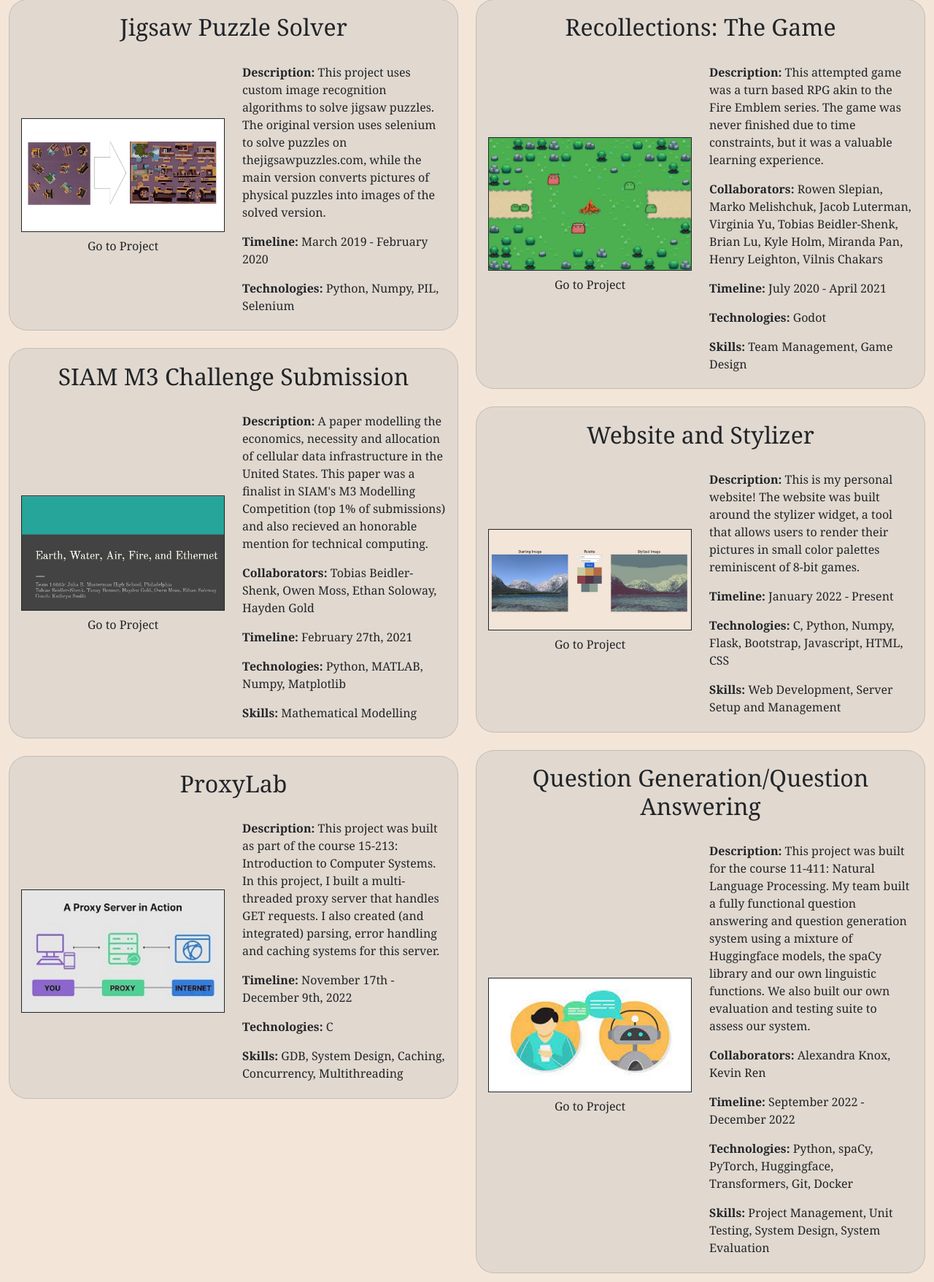
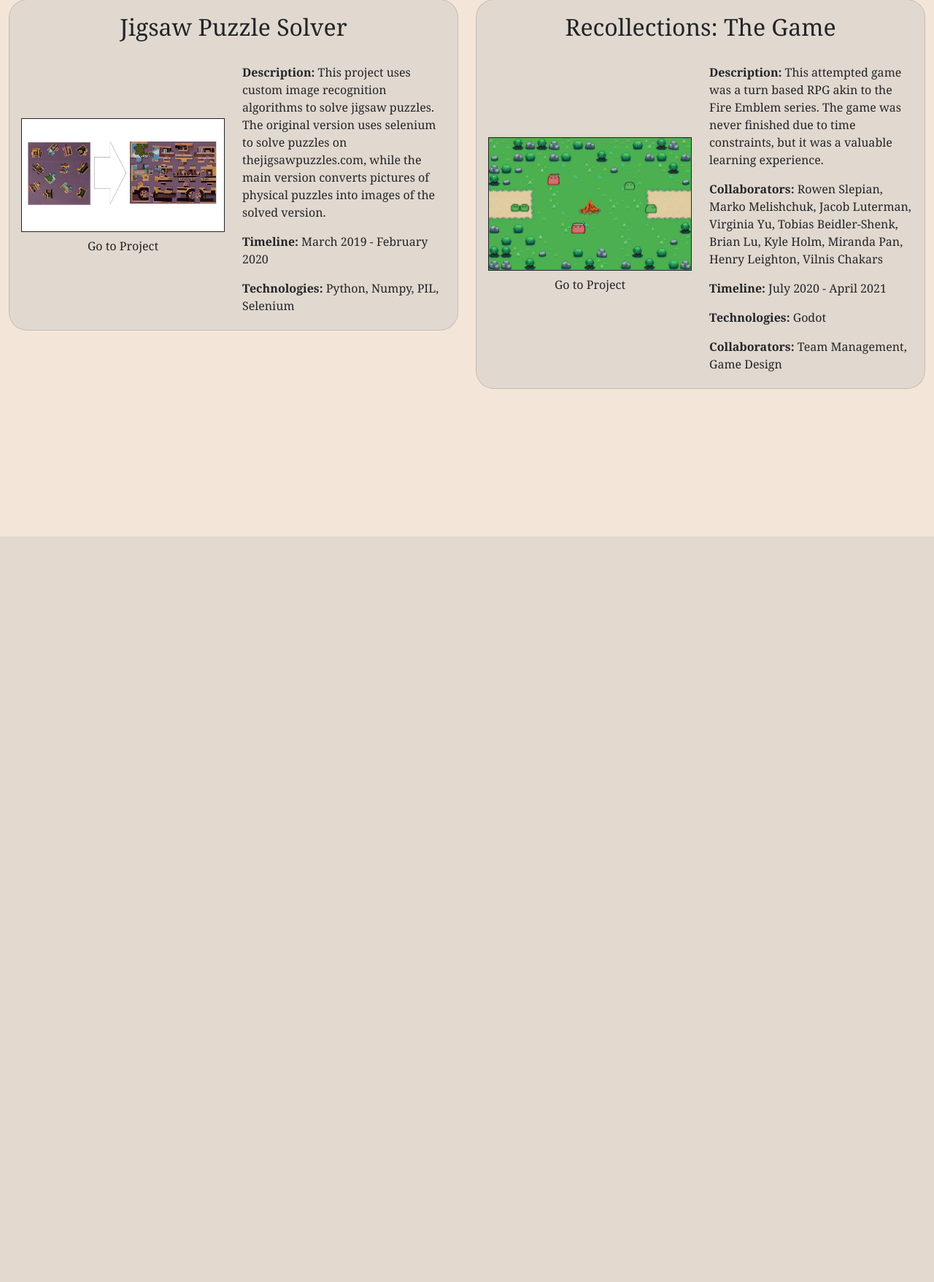
Before and after one commit to TBennur/website, a Flask app: page /projects in a window 1280 px wide. Shown: the part 65-1822 px from the top of the page at 73% size. After the commit the page ends 800 px from the top, so only its background shows below. Run offline with Flask 2, Linux system fonts and the light colour scheme; parts of the project's set-up code (start-up, migrations or seed data) failed here and were passed over; some libraries are stand-ins or nearby versions.

Commit message:
Started Templatizing Projects

```diff
--- a/website/app.py
+++ b/website/app.py
@@ -129,7 +129,9 @@
 # Projects page route
 @app.route("/projects")
 def projects():
-    return render_template("projects.html")
+    projects_stream = open(appUtilities.get_file_path("projects.yaml"), 'r')
+    context = yaml.safe_load(projects_stream)
+    return render_template("projects.html", **context)
 
 if __name__ == "__main__":
     app.run()
--- a/website/templates/projects.html
+++ b/website/templates/projects.html
@@ -14,124 +14,66 @@
       <div class ="row">
         <div class="col-6">
           <div class="vstack gap-4">
+            {% for project in left_projects %}
               <div class="card project-card">
-              <h2 class="card-title text-center project-card-title"> Jigsaw Puzzle Solver </h2>
+                <h2 class="card-title text-center project-card-title"> {{ project.title }} </h2>
                 <div class="card-body" style="flex-direction: row;">
                   <div class="row project-card-body">
                     <div class="col-6 project-card-column">
-                    <img class="card-img-left text-center" src="{{ url_for('static',     filename='portfolioPictures/solverScreenshot.jpg') }}">
+                      <img class="card-img-left text-center" src="{{ url_for('static', filename = '') }}{{ project.thumbnail }}">
+                      {% if project.has_link %}
                         <div class = "text-center">
-                      <a href="https://gitlab.com/TBennur/puzzle-solver" class="btn btn-primary-outline">Go to Project</a>
+                          <a href="{{ project.link }}" class="btn btn-primary-outline">Go to Project</a>
                         </div>
+                      {% endif %}
                     </div>
                     <div class="col-6 project-card-column">
-                    <p class="card-text"> <b> Description: </b> This project uses custom image recognition algorithms to solve jigsaw puzzles. The original version uses selenium to solve puzzles on thejigsawpuzzles.com, while the main version converts pictures of physical puzzles into images of the solved version. </p>
-                    <p class="card-text"> <b> Timeline: </b> March 2019 - February 2020 </p>
-                    <p class="card-text"> <b> Technologies: </b> Python, Numpy, PIL, Selenium </p>
+                      <p class="card-text"> <b> Description: </b> {{ project.description }} </p>
+                      {% if project.has_collaborators %}
+                        <p class="card-text"> <b> Collaborators: </b> {{ project.collaborators }} </p>
+                      {% endif %}
+                      <p class="card-text"> <b> Timeline: </b> {{ project.timeline }} </p>
+                      <p class="card-text"> <b> Technologies: </b> {{ project.technologies }} </p>
+                      {% if project.has_skills %}
+                      <p class="card-text"> <b> Collaborators: </b> {{ project.skills }} </p>
+                      {% endif %}
                     </div>
                   </div>
                 </div>
               </div>
+            {% endfor %}
+          </div>
+        </div>
+        <div class="col-6">
+          <div class="vstack gap-4">
+            {% for project in right_projects %}
               <div class="card project-card">
-              <h2 class="card-title text-center project-card-title"> SIAM M3 Challenge Submission </h2>
+                <h2 class="card-title text-center project-card-title"> {{ project.title }} </h2>
                 <div class="card-body" style="flex-direction: row;">
                   <div class="row project-card-body">
                     <div class="col-6 project-card-column">
-                    <img class="card-img-left text-center" src="{{ url_for('static',     filename='portfolioPictures/modellingScreenshot.jpg') }}">
+                      <img class="card-img-left text-center" src="{{ url_for('static', filename = '') }}{{ project.thumbnail }}">
+                      {% if project.has_link %}
                         <div class = "text-center">
-                      <a href="https://m3challenge.siam.org/sites/default/files/uploads/FINALIST_14665.pdf" class="btn btn-primary-outline">Go to Project</a>
+                          <a href="{{ project.link }}" class="btn btn-primary-outline">Go to Project</a>
                         </div>
+                      {% endif %}
                     </div>
                     <div class="col-6 project-card-column">
-                    <p class="card-text"> <b> Description: </b> A paper modelling the economics, necessity and allocation of cellular data infrastructure in the United States. This paper was a finalist in SIAM's M3 Modelling Competition (top 1% of submissions) and also recieved an honorable mention for technical computing.</p>
-                    <p class="card-text"> <b> Collaborators: </b> Tobias Beidler-Shenk, Owen Moss, Ethan Soloway, Hayden Gold </p>
-                    <p class="card-text"> <b> Timeline: </b> February 27th, 2021 </p>
-                    <p class="card-text"> <b> Technologies: </b> Python, MATLAB, Numpy, Matplotlib </p>
-                    <p class="card-text"> <b> Skills: </b> Mathematical Modelling</p>
+                      <p class="card-text"> <b> Description: </b> {{ project.description }} </p>
+                      {% if project.has_collaborators %}
+                        <p class="card-text"> <b> Collaborators: </b> {{ project.collaborators }} </p>
+                      {% endif %}
+                      <p class="card-text"> <b> Timeline: </b> {{ project.timeline }} </p>
+                      <p class="card-text"> <b> Technologies: </b> {{ project.technologies }} </p>
+                      {% if project.has_skills %}
+                      <p class="card-text"> <b> Collaborators: </b> {{ project.skills }} </p>
+                      {% endif %}
                     </div>
                   </div>
                 </div>
               </div>
-            <div class="card project-card">
-              <h2 class="card-title text-center project-card-title"> ProxyLab </h2>
-              <div class="card-body" style="flex-direction: row;">
-                <div class="row project-card-body">
-                  <div class="col-6 project-card-column">
-                    <img class="card-img-left text-center" src="{{ url_for('static',     filename='portfolioPictures/proxyStockScreenshot.jpg') }}">
-                  </div>
-                  <div class="col-6 project-card-column">
-                    <p class="card-text"> <b> Description: </b> This project was built as part of the course 15-213: Introduction to Computer Systems. In this project, I built a multi-threaded proxy server that handles GET requests. I also created (and integrated) parsing, error handling and caching systems for this server.</p>
-                    <p class="card-text"> <b> Timeline: </b> November 17th - December 9th, 2022 </p>
-                    <p class="card-text"> <b> Technologies: </b> C </p>
-                    <p class="card-text"> <b> Skills: </b> GDB, System Design, Caching, Concurrency, Multithreading </p>
-                  </div>
-                </div>
-              </div>
-            </div>
-          </div>
-        </div>
-        <div class="col-6">
-          <div class="vstack gap-4">
-            <div class="card project-card">
-              <h2 class="card-title text-center project-card-title"> Recollections: The Game </h2>
-              <div class="card-body" style="flex-direction: row;">
-                <div class="row project-card-body">
-                  <div class="col-6 project-card-column">
-                    <img class="card-img-left text-center" src="{{ url_for('static',     filename='portfolioPictures/recollectionsScreenshot.jpg') }}">
-                    <div class = "text-center">
-                      <a href="https://gitlab.com/TBennur/rpg" class="btn btn-primary-outline">Go to Project</a>
-                    </div>
-                  </div>
-                  <div class="col-6 project-card-column">
-                    <p class="card-text"> <b> Description: </b> This attempted game was a turn based RPG akin to the Fire Emblem series. The game was never finished due to time constraints, but it was a valuable learning experience. </p>
-                    <p class="card-text"> <b> Collaborators: </b> Rowen Slepian, Marko Melishchuk, Jacob Luterman, Virginia Yu, Tobias Beidler-Shenk, Brian Lu, Kyle Holm, Miranda Pan, Henry Leighton, Vilnis Chakars </p>
-                    <p class="card-text"> <b> Timeline: </b> July 2020 - April 2021 </p>
-                    <p class="card-text"> <b> Technologies: </b> Godot </p>
-                    <p class="card-text"> <b> Skills: </b> Team Management, Game Design </p>
-                  </div>
-                </div>
-              </div>
-            </div>
-            <div class="card project-card">
-              <h2 class="card-title text-center project-card-title"> Website and Stylizer </h2>
-              <div class="card-body" style="flex-direction: row;">
-                <div class="row project-card-body">
-                  <div class="col-6 project-card-column">
-                    <img class="card-img-left text-center" src="{{ url_for('static',     filename='portfolioPictures/stylizerScreenshot.jpg') }}">
-                    <div class="text-center">
-                      <a href="https://github.com/TBennur/website" class="btn btn-primary-outline">Go to Project</a>
-                    </div>
-                  </div>
-                  <div class="col-6 project-card-column">
-                    <p class="card-text"> <b> Description: </b> This is my personal website! The website was built around the stylizer widget, a tool that allows users to render their pictures in small color palettes reminiscent of 8-bit games. </p>
-                    <p class="card-text"> <b> Timeline: </b> January 2022 - Present </p>
-                    <p class="card-text"> <b> Technologies: </b> C, Python, Numpy, Flask, Bootstrap, Javascript, HTML, CSS</p>
-                    <p class="card-text"> <b> Skills: </b> Web Development, Server Setup and Management </p>
-                  </div>
-                </div>
-              </div>
-            </div>
-            <div class="card project-card">
-              <h2 class="card-title text-center project-card-title"> Question Generation/Question Answering </h2>
-              <div class="card-body" style="flex-direction: row;">
-                <div class="row project-card-body">
-                  <div class="col-6 project-card-column">
-                    <img class="card-img-left text-center" src="{{ url_for('static',     filename='portfolioPictures/questionStockScreenshot.jpg') }}">
-                    <div class = "text-center">
-                      <a href="https://github.com/TBennur/11411FinalProject" class="btn btn-primary-outline">Go to Project</a>
-                    </div>
-                  </div>
-                  <div class="col-6 project-card-column">
-                    <p class="card-text"> <b> Description: </b> This project was built for the course 11-411: Natural Language Processing. My team built a fully functional question answering and question generation system using a mixture of Huggingface models, the spaCy library and our own linguistic functions. We also built our own evaluation and testing suite to assess our system. </p>
-                    <p class="card-text"> <b> Collaborators: </b> Alexandra Knox, Kevin Ren </p>
-                    <p class="card-text"> <b> Timeline: </b> September 2022 - December 2022 </p>
-                    <p class="card-text"> <b> Technologies: </b> Python, spaCy, PyTorch, Huggingface, Transformers, Git, Docker </p>
-                    <p class="card-text"> <b> Skills: </b> Project Management, Unit Testing, System Design, System Evaluation </p>
-                  </div>
-                </div>
-              </div>
-            </div>
-          </div>
+            {% endfor %}
           </div>
         </div>
     </div>
```
Also changed, not shown: website/static/yaml/projects.yaml (added, +23 -0 lines), website/static/yaml/temp.txt (added, +120 -0 lines). Lines whose indentation alone changed are shown as unchanged.
